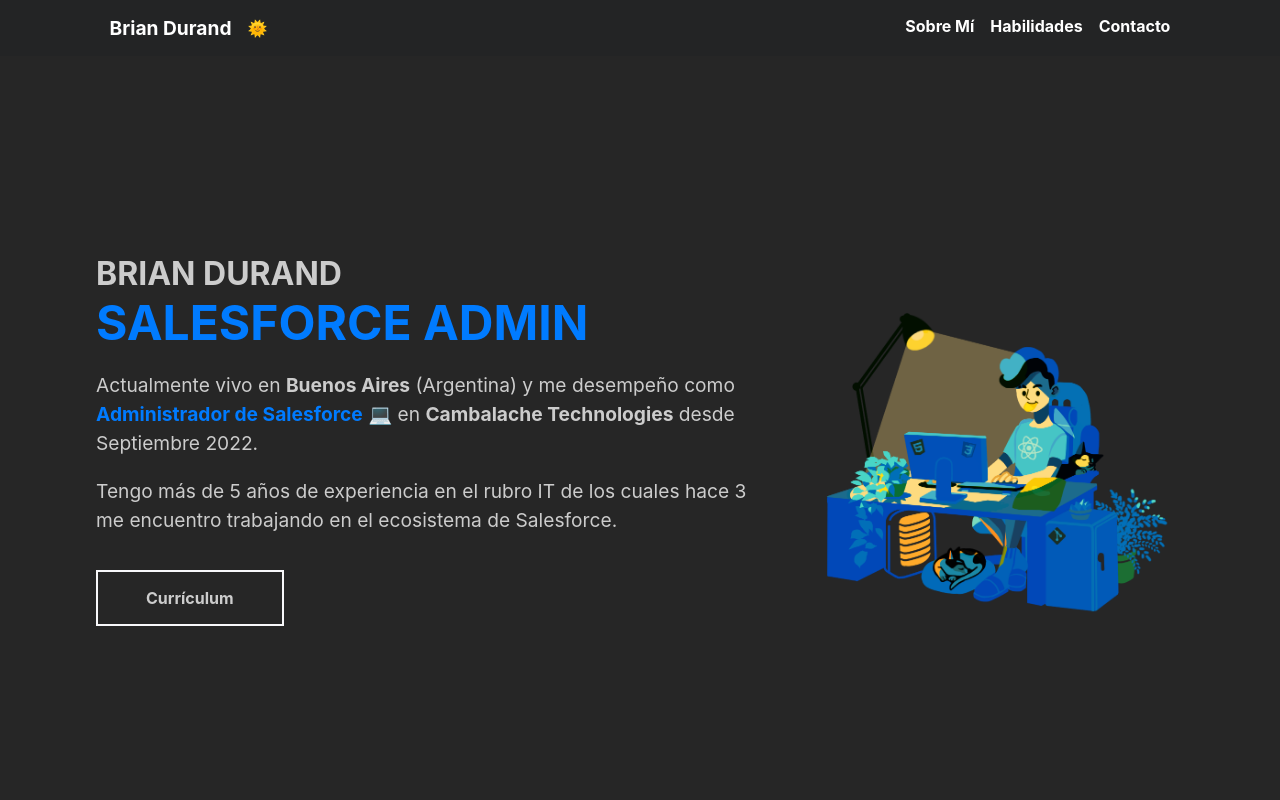
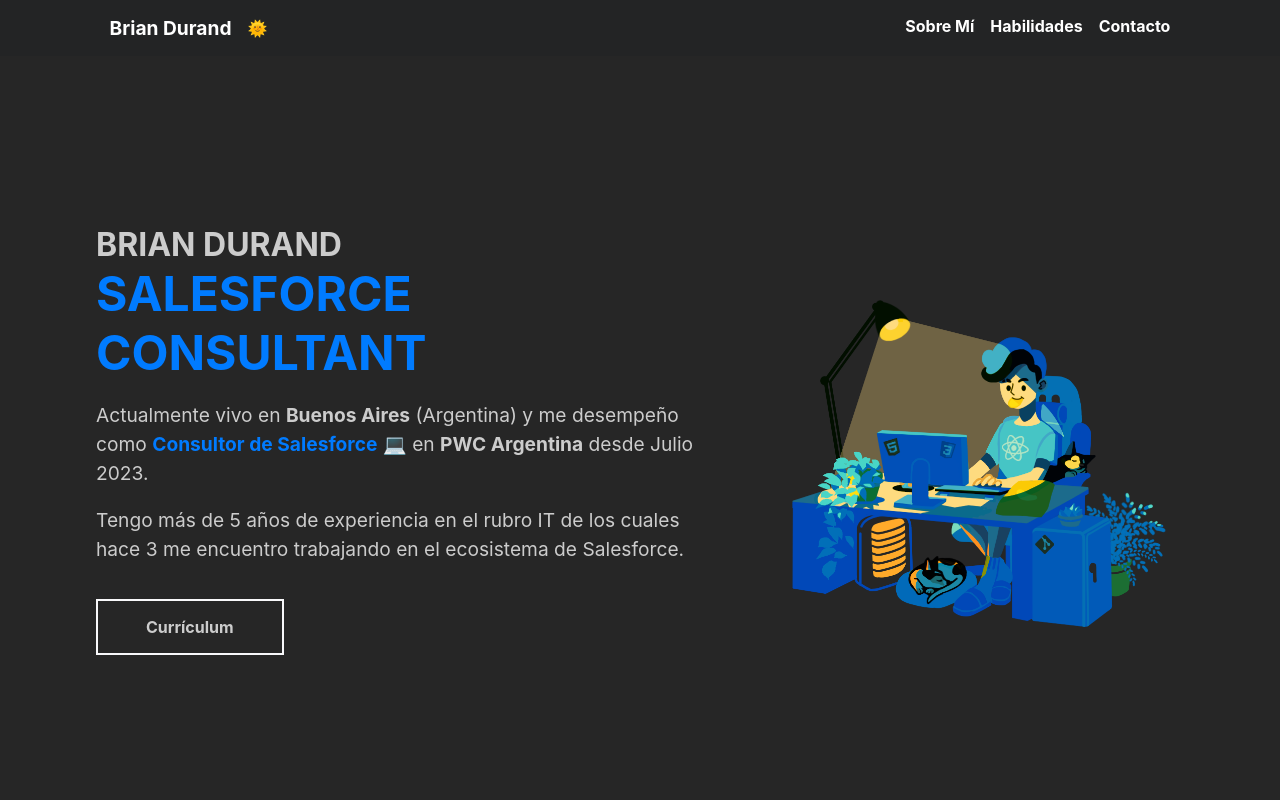
Before and after one commit to Alfacoy/D-Portafolio, a Next.js app: page / in a window 1280 px wide. Shown: the top 800 px of the page. Built offline with nearby package versions, Linux system fonts and the light colour scheme.

Commit message:
[Update] Cambio laboral

```diff
--- a/components/Wellcome/index.jsx
+++ b/components/Wellcome/index.jsx
@@ -10,12 +10,12 @@
             <article>
                 <div>
                     <h1 className={`g_title`}><strong>Brian Durand</strong></h1>
-                    <h2 className={style.header__subtitle}><strong>Salesforce Admin</strong></h2>
+                    <h2 className={style.header__subtitle}><strong>Salesforce Consultant</strong></h2>
                 </div>
 
                 <div>
                     <p>
-                        Actualmente vivo en <b>Buenos Aires</b> (Argentina) y me desempeño como <strong className={`g_highlight__primary`}>Administrador de Salesforce</strong> &#128187; en <b>Cambalache Technologies</b> desde Septiembre 2022.
+                        Actualmente vivo en <b>Buenos Aires</b> (Argentina) y me desempeño como <strong className={`g_highlight__primary`}>Consultor de Salesforce</strong> &#128187; en <b>PWC Argentina</b> desde Julio 2023.
                     </p>
                     <p>
                         Tengo más de 5 años de experiencia en el rubro IT de los cuales hace 3 me encuentro trabajando en el ecosistema de Salesforce.
```
Also changed, not shown: pages/skills.jsx (+18 -0 lines).
